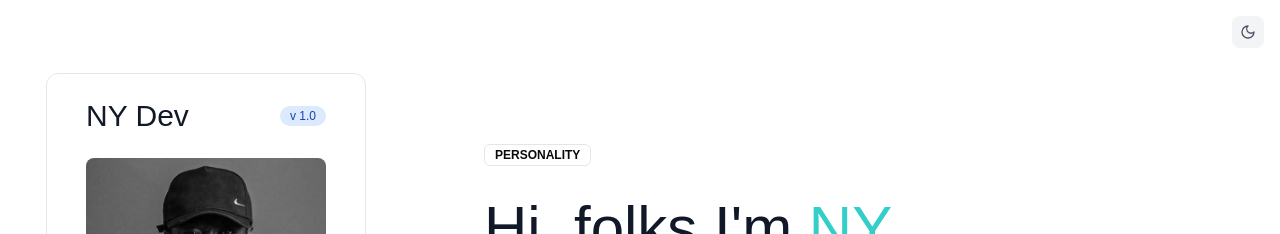
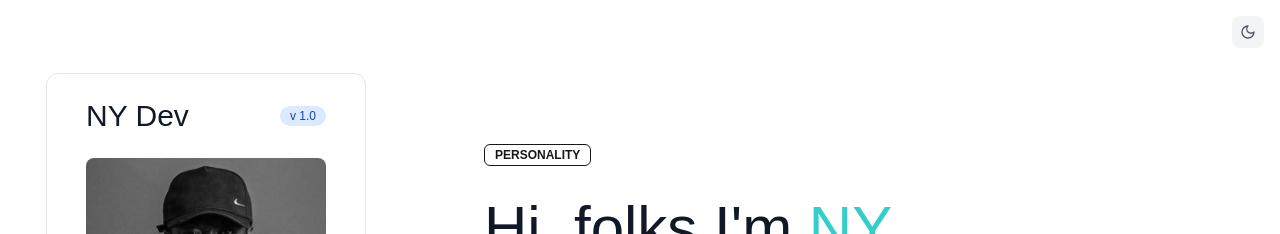
Before and after one commit to nanayawdev/nanayaw.dev, a React (Vite) app: page / in a window 1280 px wide. Shown: the top 234 px of the page. Built offline with nearby package versions, Linux system fonts and the light colour scheme.

Commit message:
badge variant styling modified

```diff
--- a/src/components/ui/badge.jsx
+++ b/src/components/ui/badge.jsx
@@ -9,12 +9,12 @@ const badgeVariants = cva(
     variants: {
       variant: {
         default:
-          "border-transparent bg-neutral-900 text-neutral-50 shadow hover:bg-neutral-900/80 dark:bg-neutral-50 dark:text-neutral-900 dark:hover:bg-neutral-50/80",
+          "border-transparent bg-riptide-400 text-neutral-50 shadow hover:bg-riptide-700 dark:bg-neutral-50 dark:text-neutral-900 dark:hover:bg-neutral-50/80",
         secondary:
           "border-transparent bg-neutral-100 text-neutral-900 hover:bg-neutral-100/80 dark:bg-neutral-800 dark:text-neutral-50 dark:hover:bg-neutral-800/80",
         destructive:
           "border-transparent bg-red-500 text-neutral-50 shadow hover:bg-red-500/80 dark:bg-red-900 dark:text-neutral-50 dark:hover:bg-red-900/80",
-        outline: "text-neutral-950 dark:text-neutral-50",
+        outline: "text-neutral-900 dark:text-neutral-50 border-neutral-900 dark:border-neutral-50",
       },
     },
     defaultVariants: {
--- a/src/pages/Services.jsx
+++ b/src/pages/Services.jsx
@@ -50,7 +50,7 @@ const Services = () => {
           return (
             <div
               key={service.id}
-              className="p-6 border-b-2 border-gray-800 dark:border-gray-800"
+              className="p-6 border-b-2 border-riptide-400 dark:border-riptide-400 hover:border-riptide-700 dark:hover:border-riptide-700"
             >
               <div className="mb-4">
                 <Icon className="w-6 h-6 text-riptide-500" />
```
